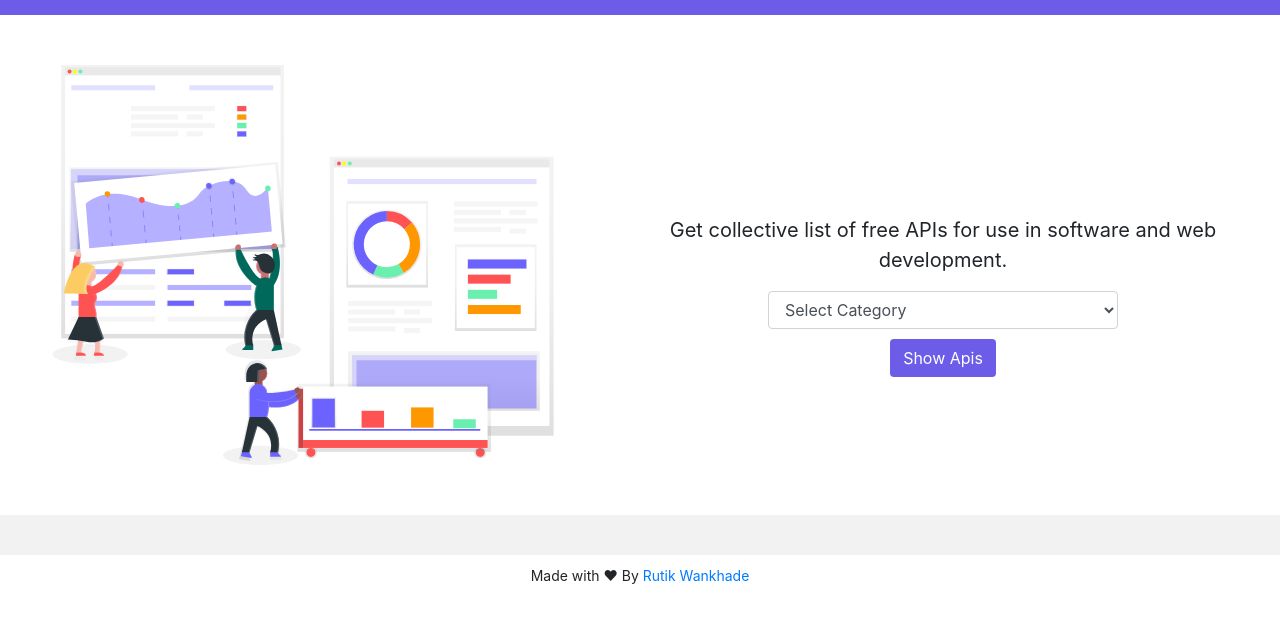
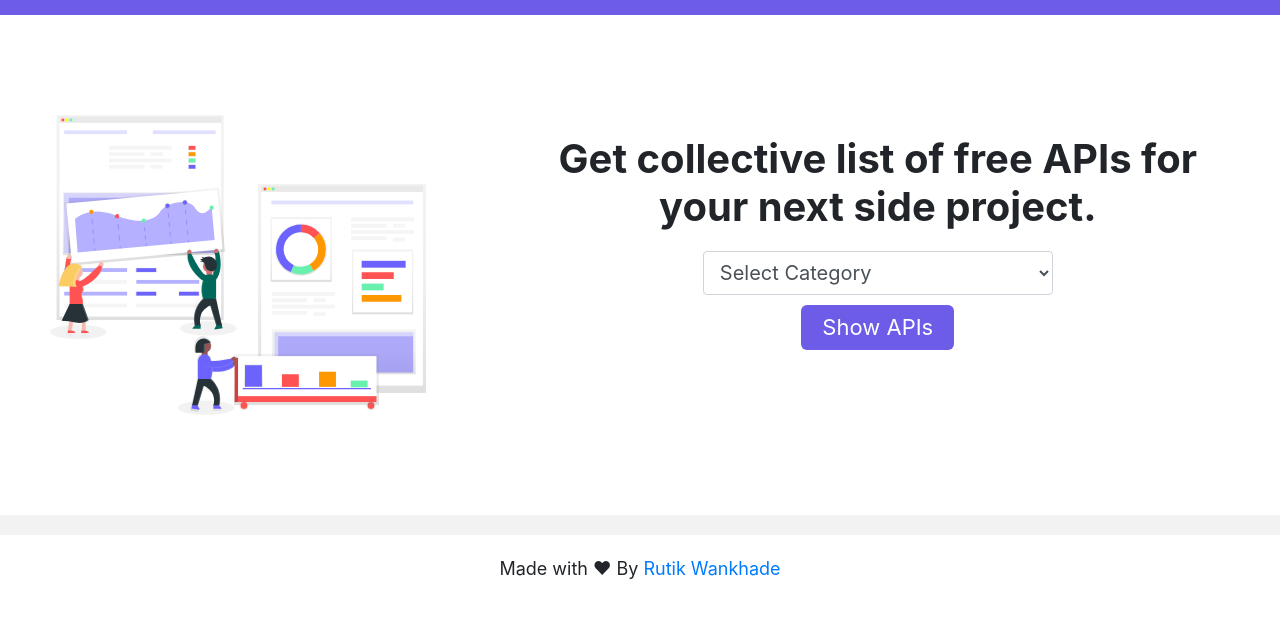
Before and after one commit to rutikwankhade/Apihouse, a website: page index.html in a window 1280 px wide. Shown: the part 47-670 px from the top of the page. Drawn offline with nearby package versions, Linux system fonts and the light colour scheme.

Commit message:
enhance UI and refactor code

```diff
--- a/app.js
+++ b/app.js
@@ -1,92 +1,91 @@
-let input=document.querySelector('.categories');
-let count=document.querySelector('.count');
-let apiList=document.querySelector('.apis');
-let loaderHTML=document.querySelector('.loader');
-let scrollToTopBtn=document.querySelector('#top');
-document.querySelector('.showBtn').addEventListener('click',getApis );
+let input = document.querySelector('.categories');
+let count = document.querySelector('.count');
+let apiList = document.querySelector('.apis');
+let loaderHTML = document.querySelector('.loader');
+let scrollToTopBtn = document.querySelector('#top');
+document.querySelector('.show-btn').addEventListener('click', getApis);
 
-const renderLoader=()=>{
-  let loader=`
+const renderLoader = () => {
+  let loader = `
       <div class="spinner-border spinner" role="status">
         <span class="sr-only">Loading...</span>
       </div>
       `;
-  loaderHTML.insertAdjacentHTML('beforeend',loader);
+  loaderHTML.insertAdjacentHTML('beforeend', loader);
 }
 
-const clearLoader=()=>{
-  let spinner=document.querySelector('.spinner');
-  if(spinner){
+const clearLoader = () => {
+  let spinner = document.querySelector('.spinner');
+  if (spinner) {
     spinner.parentElement.removeChild(spinner);
   }
 
 }
-async function getApis(){
-      apiList.innerHTML="";
-      count.textContent="";
-      let category=input.value;
+async function getApis() {
+  apiList.innerHTML = "";
+  count.textContent = "";
+  let category = input.value;
 
   renderLoader();
   fetch(`https://api.publicapis.org/entries?category=${category}&https=true`)
 
-      .then(apis=>{
-             data=apis.json();
-             return data;}
+    .then(apis => {
+      data = apis.json();
+      return data;
+    }
     )
-       .then(data=>{
+    .then(data => {
 
       // console.log(data);
-            count.textContent=`${data.count} Apis found`;
+      count.textContent = `${data.count} Apis found`;
 
-            let entries=data.entries;
+      let entries = data.entries;
       // console.log(entries);
       clearLoader();
       entries.forEach(el => {
-              if(el.Auth=="")
-                el.Auth='No Auth';
+        if (el.Auth == "")
+          el.Auth = 'No Auth';
 
         displayApi(el);
       });
 
     })
 
-            .catch(error=>{
-              if(error){
+    .catch(error => {
+      if (error) {
         alert("Sorry, Something went wrong !");
-              }})
+      }
+    })
 }
 
 
-    const displayApi =(el)=>{
+const displayApi = (el) => {
 
-        let markup=`
+  let markup = `
         <div class="apibox card " data-aos="fade-up">
             <h4 class="mt-4">${el.API}</h4>
             <p class="blue">${el.Description}</p>
             <p class="float-left">Auth Type : ${el.Auth}</p>
-            <a href=${el.Link} class="btn link float-right" target="_blanck" >View</a>
+            <a href=${el.Link} class="btn link float-right" target="_blank" >View</a>
         </div>
         `;
 
-        apiList.insertAdjacentHTML('beforeend',markup)
+  apiList.insertAdjacentHTML('beforeend', markup)
 }
 
 //Scroll to top button
 
-let displayScrollBtn =()=>{
-    let y=window.scrollY;
-      if (y > 200) {scrollToTopBtn.classList.replace("hide","show")}
-      else{scrollToTopBtn.classList.replace("show","hide");}
+let displayScrollBtn = () => {
+  let y = window.scrollY;
+  if (y > 200) { scrollToTopBtn.classList.replace("hide", "show") }
+  else { scrollToTopBtn.classList.replace("show", "hide"); }
 }
 window.addEventListener('scroll', displayScrollBtn);
 
-scrollToTopBtn.addEventListener('click',function(){
+scrollToTopBtn.addEventListener('click', function () {
   window.scrollTo({
-    top:0,
-    left:0,
-    behavior:'smooth'
+    top: 0,
+    left: 0,
+    behavior: 'smooth'
   })
 });
-
-//todo
-// update portfolio with this project
--- a/index.html
+++ b/index.html
@@ -5,22 +5,24 @@
         <meta name="viewport" content="width=device-width, initial-scale=1.0">
         <link rel="stylesheet" href="https://stackpath.bootstrapcdn.com/bootstrap/4.5.0/css/bootstrap.min.css" integrity="sha384-9aIt2nRpC12Uk9gS9baDl411NQApFmC26EwAOH8WgZl5MYYxFfc+NcPb1dKGj7Sk" crossorigin="anonymous">
         <link rel="stylesheet" href="style.css">
-    <link rel="stylesheet" href="https://unpkg.com/aos@next/dist/aos.css" />
+        <link rel="stylesheet" href="https://unpkg.com/aos@next/dist/aos.css"/>
         <link rel="icon" href="img/favicon.png">
         <title>Apihouse</title>
     </head>
     <body>
         <nav class="navbar">
-       <h3><img src="img/favicon.png" class="logo"> Apihouse</h3>
+            <h3><img src="img/favicon.png" class="logo">
+                Apihouse</h3>
         </nav>
 
         <div class="content">
             <div class="main">
-             <img src="img/undraw_data_xmfy.svg" class="img-fluid illus">
+                <img src="img/undraw_data_xmfy.svg" class="img-fluid hero">
             </div>
 
             <div class="main input-data text-center">
-              <p class="desc">Get collective list of free APIs for use in software and web development.</p>
+                <h1 class="desc">Get collective list of free APIs for your next side project.</h1>
+
                 <select class="form-control categories">
                     <option>Select Category</option>
 
@@ -72,19 +74,19 @@
 
                 </select>
 
-              <button type="button" class="btn showBtn">Show Apis</button>
+                <button type="button" class="btn show-btn">Show APIs</button>
                 <h5 class="count mt-4"></h5>
                 <div class="text-center loader"></div>
 
             </div>
         </div>
 
-      <div class="apis">
+        <div class="apis"></div>
+        <img src="img/up-arrow.png" class="up-arrow hide" id="top">
 
-      </div>
-      <img src="img/up-arrow.png" class="upArrow hide" id="top">
-
-      <footer class="bottom">Made with &#10084; By <a href="https://rutikw.now.sh">Rutik Wankhade</a></footer>
+        <footer class="bottom">Made with &#10084; By
+            <a href="https://rutikwankhade.dev" target="_blank">Rutik Wankhade</a>
+        </footer>
 
     </body>
     <script src="app.js"></script>
--- a/style.css
+++ b/style.css
@@ -1,112 +1,162 @@
-.navbar{
+.navbar {
     background-color: #6c5ce7;
-    color:#ffffff;
-    padding:10px 10px 10px 20px;
+    color: #ffffff;
+    padding: 10px;
 }
 
-.content{
-    display:flex;
+.content {
+    display: flex;
     flex-direction: column;
+    justify-items: center;
+    align-items: center;
 }
 
-.main{
-    margin:30px;
-    padding:20px;
-}
-.illus{
-    width:auto;
-    height:auto;
+.main {
+    margin: 30px;
+    padding: 20px;
 }
 
-.showBtn{
+.hero {
+    width: auto;
+    height: auto;
+}
+
+.flex-row {
+    display: flex;
+    flex-direction: column;
+    justify-items: center;
+}
+
+.show-btn {
     background-color: #6c5ce7;
-    color:#ffffff;
-    margin:10px;
-    display:inline;
+    color: #ffffff;
+    display: inline;
+    font-size: 22px;
+    border-radius: 6px;
+    padding: 5px 20px 5px 20px;
+    margin: 10px;
 }
-.desc{font-size: 20px;}
-.input-data{margin-top:0px;}
-select{
+
+.show-btn:hover {
+    background-color: #4b37e1;
+    color: #ffffff;
+}
+
+.desc {
+    font-size: 28px;
+    font-weight: 700;
+    margin-bottom: 20px;
+}
+
+.input-data {
+    margin-top: 0px;
+}
+
+select {
     max-width: 350px;
     margin: auto;
 }
 
-.apis{
+.categories {
+    font-size: 20px;
+}
+
+.apis {
     background-color: #f2f2f2;
-    display:flex;
+    display: flex;
     flex-direction: row;
     flex-wrap: wrap;
-    padding-top: 20px;
-    padding-bottom:20px;
+    padding: 10px;
 }
 
-.apibox{
-    margin:auto;
-    padding:0px 0px 10px 0px;
-    margin-top:15px;
-    height:auto;
-    width:300px;
+.apibox {
+    margin: auto;
+    padding: 0px 0px 10px 0px;
+    margin-top: 15px;
+    height: auto;
+    width: 300px;
     text-align: center;
-    box-shadow:  6px 6px 10px #ccb3ff;
+    box-shadow: 6px 6px 10px #ccb3ff;
     align-items: center;
     border-top: 4px solid #6c5ce7;
-    border-radius:8px;
-
+    border-radius: 8px;
 }
 
-.blue{
+.blue {
     color: #6c5ce7;
-    margin-left:20px;
-    margin-right:20px;
+    margin-left: 20px;
+    margin-right: 20px;
 }
-.link{
+
+.link {
     background-color: #6c5ce7;
-    color: ivory;
-    width:100px;
+    color: #ffffff;
+    width: 100px;
+    font-weight: 600;
 }
-.upArrow{
-    position:fixed;
-    right:10px;
-    bottom:20px;
-    height:40px;
-    width:40px;
-    display:none
+
+.link:hover {
+    color: #ffffff;
+    background-color: #ff4dff;
 }
+
+.up-arrow {
+    position: fixed;
+    right: 10px;
+    bottom: 20px;
+    height: 40px;
+    width: 40px;
+    display: none;
+    cursor: pointer;
+}
+
 .show {
     display: inline-flex;
 }
 
 .hide {
-   display:none;
+    display: none;
 }
 
-footer{
-    height:40px;
+footer {
     text-align: center;
     background-color: #ffffff;
-    padding:10px;
-    font-size: 14px;
+    padding: 20px;
+    font-size: 18px;
+    bottom: 0;
 }
-.logo{height:30px;
-width:30px;}
 
+.logo {
+    height: 30px;
+    width: 30px;
+}
 
-@media only screen and (min-width:1200px){
-
-    .navbar{padding-left:50px;}
-    .illus{
-        width:600px;
-        height:400px;
+@media only screen and (min-width:1200px) {
+    .navbar {
+        padding-left: 50px;
     }
-    .content{flex-direction:row;}
-    .input-data{margin-top:180px;}
-    .apis{
-        padding-left:150px;
-        padding-right:150px;
+    .desc {
+        font-size: 40px;
+        margin: 20px;
     }
-    .apibox{margin:20px;}
-
-    .upArrow{height:60px;
-    width:60px;}
-
+    .hero {
+        width: 600px;
+        height: 400px;
     }
+    .content {
+        flex-direction: row;
+        justify-content: center;
+        align-items: center;
+    }
+    .apis {
+        padding-left: 150px;
+        padding-right: 150px;
+    }
+    .apibox {
+        margin: 20px;
+    }
+    .up-arrow {
+        height: 60px;
+        width: 60px;
+    }
+}
```
Lines whose indentation alone changed are shown as unchanged.
